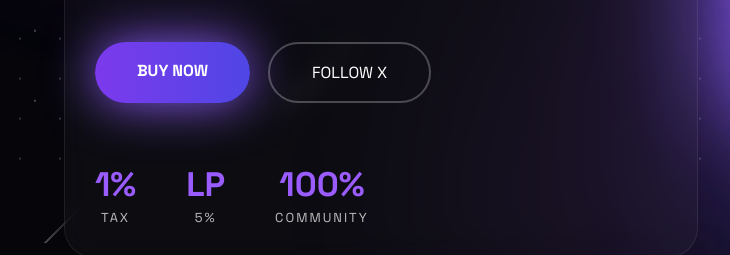
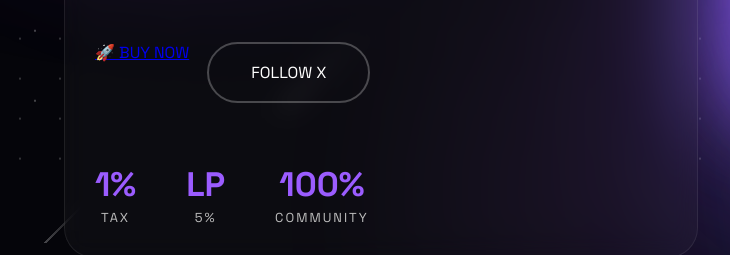
Before and after one commit to nyxanyx/nyxa, a plain HTML site: page index.html in a window 1280 px wide. Shown: the part 557-812 px from the top of the page, 0-730 px from the left. Drawn offline with Linux system fonts and the light colour scheme; grey boxes are pictures that could not be loaded; animation ran at ten frames a second.

Commit message:
Update index.html

```diff
--- a/index.html
+++ b/index.html
@@ -92,10 +92,10 @@ to the Pons ecosystem.
 
 <div class="buttons">
 
-<a href="#" class="buyBtn">
-
-BUY NOW
-
+<a href="https://pons.family/launchpad/0x34A69cCA478714b2Aea256d865899372aDa150D5"
+   target="_blank"
+   class="btn btn-primary">
+    🚀 BUY NOW
 </a>
 
 <a href="https://x.com/nyxaonpons"
```
